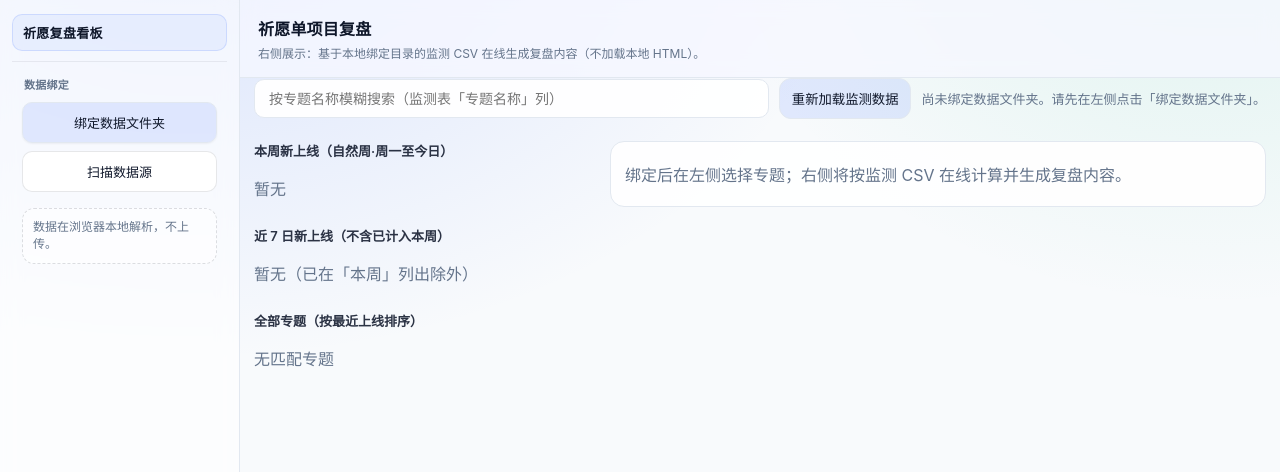
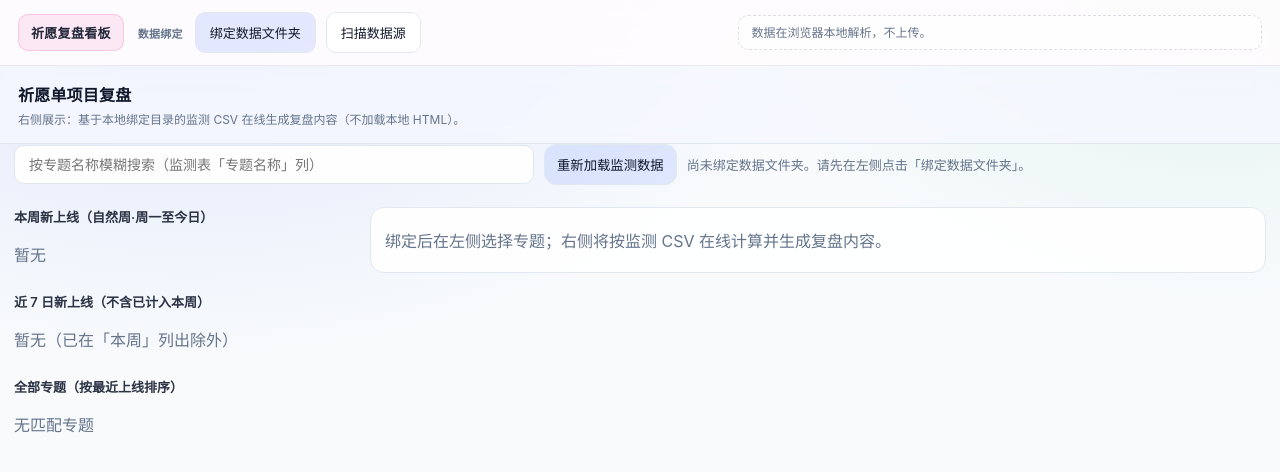
Before and after one commit to echo7qi/wish-review-dashboard, a plain HTML site: page index.html in a window 1280 px wide. Shown: the top 472 px of the page. Drawn offline with nearby package versions, Linux system fonts and the light colour scheme.

```diff
--- a/index.html
+++ b/index.html
@@ -4,26 +4,22 @@
     <meta charset="utf-8" />
     <meta name="viewport" content="width=device-width, initial-scale=1" />
     <title>祈愿单项目复盘看板（独立站点）</title>
-    <link rel="stylesheet" href="./styles.css?v=20260330" />
-    <link rel="stylesheet" href="./wish-review-fish-layout.css?v=20260330" />
+    <link rel="stylesheet" href="./styles.css?v=20260430" />
+    <link rel="stylesheet" href="./wish-review-fish-layout.css?v=20260430" />
   </head>
   <body data-page="wish-review">
     <div class="appShell">
-      <aside class="sidebar">
-        <div class="sidebar__brand">祈愿复盘看板</div>
-        <div class="wishReviewSidebarTools">
-          <div class="wishReviewSidebarTools__title">数据绑定</div>
-          <button type="button" class="btn js-wish-review-bind">绑定数据文件夹</button>
-          <button type="button" class="btn btn--ghost js-wish-review-scan">扫描数据源</button>
+      <div class="appShell__content appShell__content--wishReview">
+        <div class="wishReviewTopbar" aria-label="数据与品牌">
+          <div class="wishReviewTopbar__brand">祈愿复盘看板</div>
+          <div class="wishReviewTopbar__bind">
+            <span class="wishReviewTopbar__bindLabel">数据绑定</span>
+            <button type="button" class="btn js-wish-review-bind">绑定数据文件夹</button>
+            <button type="button" class="btn btn--ghost js-wish-review-scan">扫描数据源</button>
+          </div>
+          <p class="wishReviewTopbar__hint muted">数据在浏览器本地解析，不上传。</p>
         </div>
-        <div class="wishReviewSidebarTools wishReviewSidebarTools--tight">
-          <p class="sidebar__hint sidebar__hint--tight muted" style="margin-top: 8px">
-            数据在浏览器本地解析，不上传。
-          </p>
-        </div>
-      </aside>
 
-      <div class="appShell__content appShell__content--wishReview">
         <header class="header">
           <div class="header__title">
             <h1>祈愿单项目复盘</h1>
@@ -78,7 +74,7 @@
     </div>
 
     <script src="https://cdn.jsdelivr.net/npm/papaparse@5.4.1/papaparse.min.js"></script>
-    <script src="./wish-review.js"></script>
-    <script src="./wish-review-dynamic.js"></script>
+    <script src="./wish-review.js?v=20260430"></script>
+    <script src="./wish-review-dynamic.js?v=20260430"></script>
   </body>
 </html>
--- a/styles.css
+++ b/styles.css
@@ -75,11 +75,63 @@ body[data-page="wish-review"] .appShell{
   height: 100vh;
   height: 100dvh;
   align-items: stretch;
-}
-body[data-page="wish-review"] .sidebar{
-  height: 100%;
-  max-height: 100dvh;
-  overflow: auto;
+  grid-template-columns: 1fr;
+}
+body[data-page="wish-review"] .wishReviewTopbar{
+  flex-shrink: 0;
+  display: flex;
+  flex-wrap: wrap;
+  align-items: center;
+  gap: 10px 14px;
+  padding: 12px 18px;
+  border-bottom: 1px solid rgba(15, 23, 42, 0.08);
+  background: rgba(255, 252, 254, 0.92);
+  backdrop-filter: blur(10px);
+}
+body[data-page="wish-review"] .wishReviewTopbar__brand{
+  font-weight: 700;
+  font-size: 13px;
+  letter-spacing: 0.3px;
+  padding: 8px 12px;
+  border-radius: 10px;
+  background: rgba(236, 72, 153, 0.1);
+  border: 1px solid rgba(236, 72, 153, 0.22);
+  color: rgba(15, 23, 42, 0.92);
+}
+body[data-page="wish-review"] .wishReviewTopbar__bind{
+  display: flex;
+  flex-wrap: wrap;
+  align-items: center;
+  gap: 8px 10px;
+  flex: 1 1 auto;
+  min-width: 0;
+}
+body[data-page="wish-review"] .wishReviewTopbar__bindLabel{
+  font-size: 11px;
+  font-weight: 600;
+  letter-spacing: 0.02em;
+  color: var(--muted);
+  margin-right: 2px;
+}
+body[data-page="wish-review"] .wishReviewTopbar__bind .btn{
+  width: auto;
+  min-height: 38px;
+  padding-left: 14px;
+  padding-right: 14px;
+  border-radius: 10px;
+  font-size: 13px;
+  font-weight: 500;
+}
+body[data-page="wish-review"] .wishReviewTopbar__hint{
+  margin: 0;
+  flex: 1 1 220px;
+  max-width: 100%;
+  font-size: 12px;
+  line-height: 1.45;
+  padding: 8px 12px;
+  border-radius: 10px;
+  border: 1px dashed rgba(15, 23, 42, 0.14);
+  background: rgba(255, 255, 255, 0.65);
 }
 body[data-page="wish-review"] .appShell__content--wishReview{
   display: flex;
@@ -302,6 +354,9 @@ body[data-page="wish-review"].is-embed .sidebar{
 }
 body[data-page="wish-review"].is-embed .appShell{
   grid-template-columns: 1fr;
+}
+body[data-page="wish-review"].is-embed .wishReviewTopbar{
+  display: none;
 }
 body[data-page="wish-review"].is-embed .header{
   display: none;
--- a/wish-review-fish-layout.css
+++ b/wish-review-fish-layout.css
@@ -578,15 +578,10 @@
     }
     .rv-funnel-grid {
       display: grid;
-      grid-template-columns: repeat(4, minmax(0, 1fr));
+      grid-template-columns: repeat(2, 1fr);
       gap: 10px;
     }
-    @media (max-width: 1200px) {
-      .rv-funnel-grid {
-        grid-template-columns: repeat(2, minmax(0, 1fr));
-      }
-    }
-    @media (max-width: 720px) {
+    @media (max-width: 900px) {
       .rv-funnel-grid {
         grid-template-columns: 1fr;
       }
--- a/wish-review.js
+++ b/wish-review.js
@@ -1,7 +1,7 @@
-/* 祈愿单项目复盘：与运营宣推 / 触达共用「资源位数据更新」根目录绑定；对标池 CSV 与「整体数据监测」同夹。
- * 各子夹内多个 CSV 按修改时间从旧到新合并（监测夹排除池类文件名）。扫描写入 window.__WISH_REVIEW_BUNDLE_SCAN__。 */
+/* 祈愿单项目复盘（独立站点 wish-review-dashboard）：目录绑定单独存 IndexedDB，避免与 echo7qi.github.io/cursor-demo
+ * 等同源下的「运营宣推」看板共用 ops-dashboard-local-db 导致互相覆盖。各子夹内多个 CSV 按修改时间从旧到新合并。 */
 
-const DB_NAME = 'ops-dashboard-local-db';
+const DB_NAME = 'wish-review-dashboard-local-db';
 const DB_STORE = 'kv';
 const DB_KEY_DIR_HANDLE = 'boundDirHandle';
 
```
Also changed, not shown: DEPLOY.md (added, +17 -0 lines), 2 other files.
